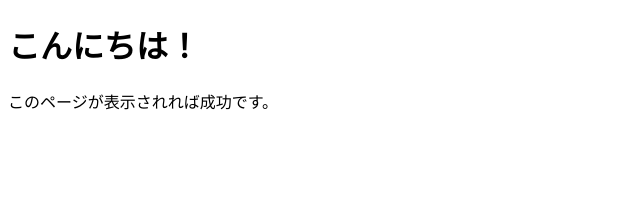
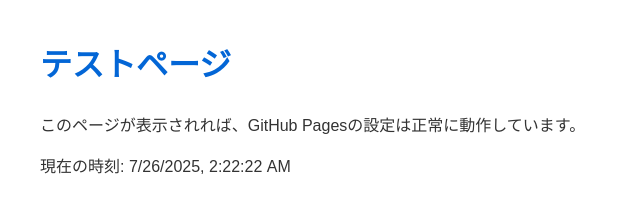
Before and after one commit to NEOSATO2025/-HP, a plain HTML site: page index.html in a window 1280 px wide. Shown: the whole page, without its empty margins (0-640 px from the left). Drawn offline with Linux system fonts and the light colour scheme.

Commit message:
Update index.html

```diff
--- a/index.html
+++ b/index.html
@@ -3,9 +3,31 @@
 <head>
     <meta charset="UTF-8">
     <title>テストページ</title>
+    <style>
+        body {
+            font-family: Arial, sans-serif;
+            margin: 40px;
+            line-height: 1.6;
+            color: #333;
+        }
+        h1 {
+            color: #0366d6;
+        }
+    </style>
 </head>
 <body>
-    <h1>こんにちは！</h1>
-    <p>このページが表示されれば成功です。</p>
+    <h1>テストページ</h1>
+    <p>このページが表示されれば、GitHub Pagesの設定は正常に動作しています。</p>
+    <p>現在の時刻: <span id="current-time"></span></p>
+
+    <script>
+        // 現在の時刻を表示
+        function updateTime() {
+            const now = new Date();
+            document.getElementById('current-time').textContent = now.toLocaleString();
+        }
+        updateTime();
+        setInterval(updateTime, 1000);
+    </script>
 </body>
 </html>
```
